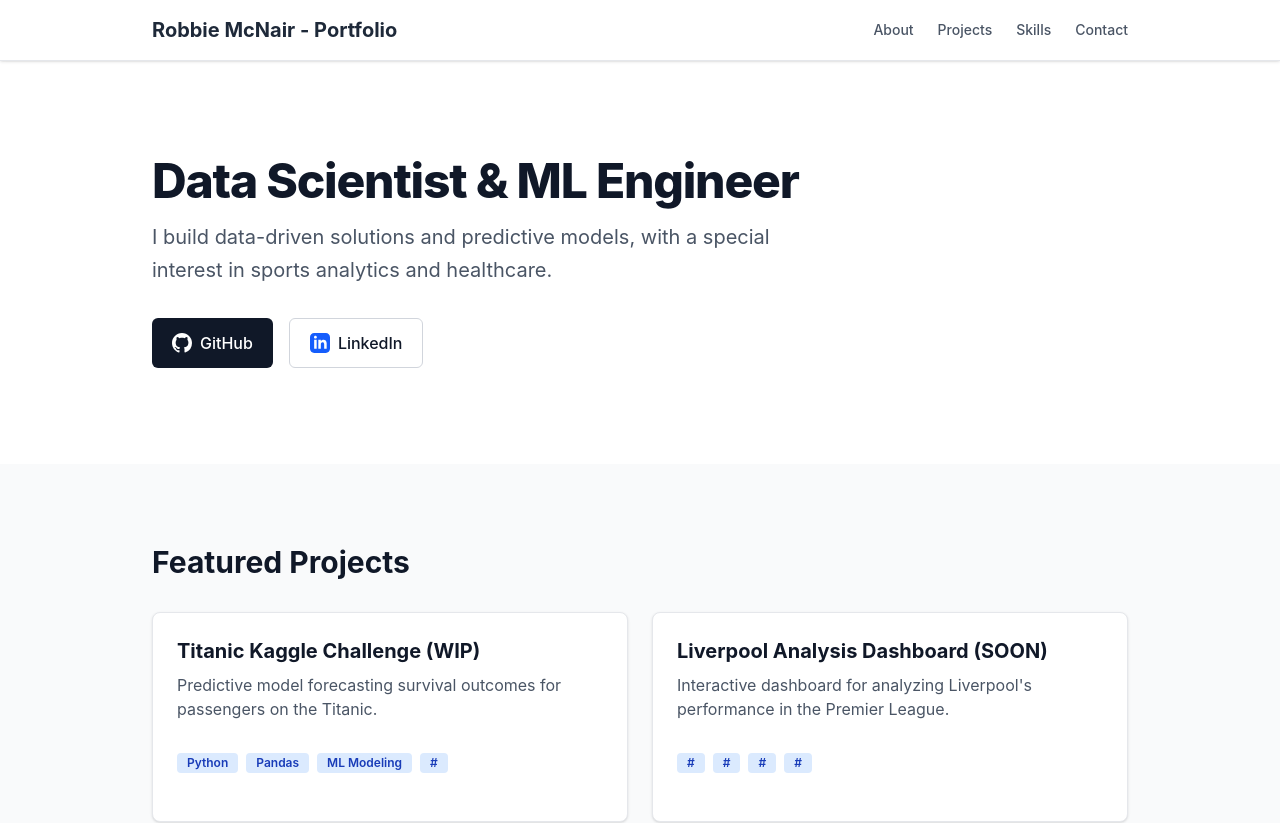
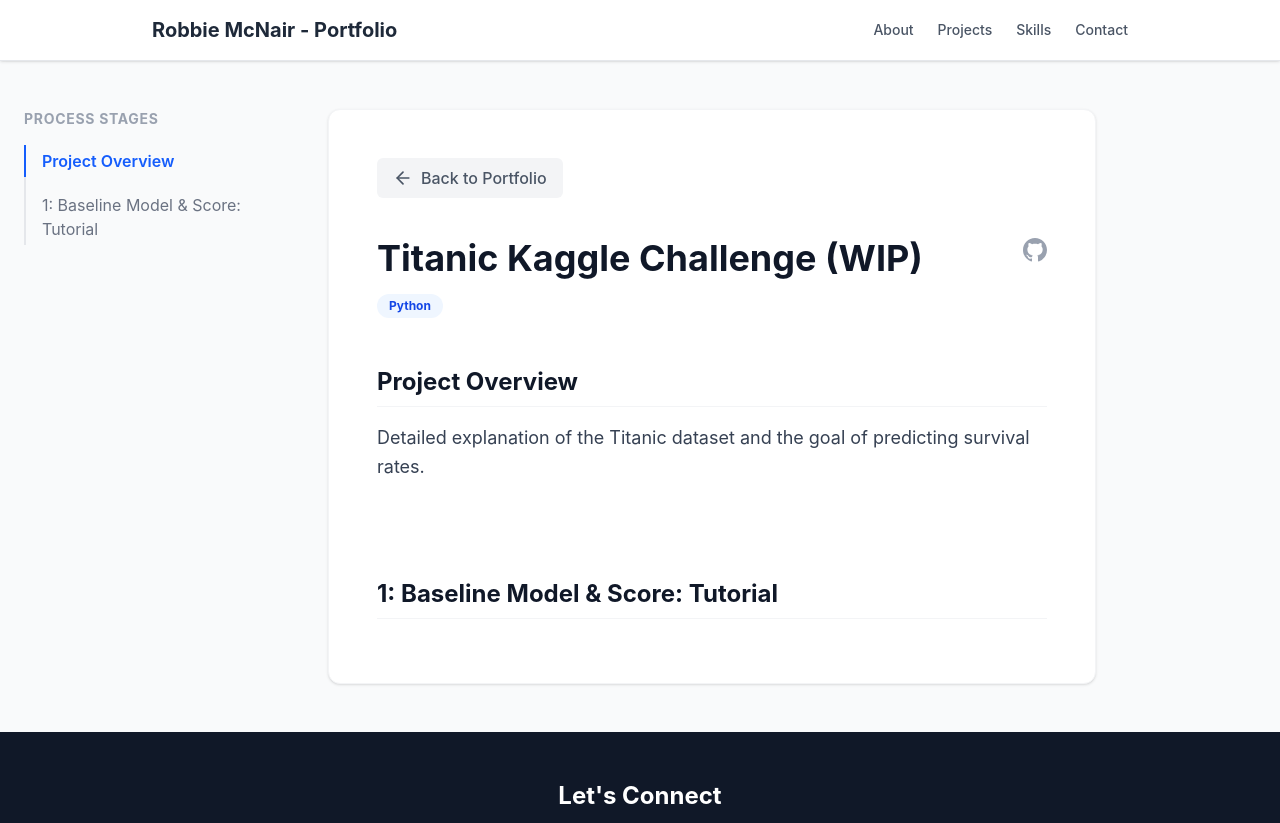
Before and after one commit to robmcn22/portfolio, a React (Vite) app: page /project/1 in a window 1280 px wide. Shown: the top 823 px of the page. Built offline with nearby package versions, Linux system fonts and the light colour scheme; the HTML template or start-up script is replaced by a standard one.

Commit message:
revamped website, added project details

```diff
--- a/package.json
+++ b/package.json
@@ -12,7 +12,8 @@
   "dependencies": {
     "lucide-react": "^1.37.0",
     "react": "^19.2.8",
-    "react-dom": "^19.2.8"
+    "react-dom": "^19.2.8",
+    "react-router-dom": "^7.18.3"
   },
   "devDependencies": {
     "@eslint/js": "^10.0.1",
--- a/src/App.jsx
+++ b/src/App.jsx
@@ -1,13 +1,15 @@
 import React from 'react';
+import { BrowserRouter as Router, Routes, Route } from 'react-router-dom';
 import Navbar from './components/Navbar';
 import Hero from './components/Hero';
 import Projects from './components/Projects';
 import Skills from './components/Skills';
 import Contact from './components/Contact';
+import ProjectDetail from './components/ProjectDetail';
 
-function App() {
-  return (
-    <div className="min-h-screen bg-white font-sans selection:bg-blue-200">
+// Extracted your original App return into a Home component
+const Home = () => (
+  <>
     <Navbar />
     <main>
       <Hero />
@@ -15,7 +17,19 @@ function App() {
       <Skills />
     </main>
     <Contact />
+  </>
+);
+
+function App() {
+  return (
+    <Router>
+      <div className="min-h-screen bg-white font-sans selection:bg-blue-200">
+        <Routes>
+          <Route path="/" element={<Home />} />
+          <Route path="/project/:id" element={<ProjectDetail />} />
+        </Routes>
       </div>
+    </Router>
   );
 }
 
--- a/src/components/Contact.jsx
+++ b/src/components/Contact.jsx
@@ -24,3 +24,5 @@ export default function Contact() {
     </footer>
   );
 }
+
+// return React.createElement()
--- a/src/components/Navbar.jsx
+++ b/src/components/Navbar.jsx
@@ -1,17 +1,30 @@
 // Fixed top navigation with smooth scrolling anchors (#about, #projects, #skills, #contact) and a mobile responsive menu toggle.
 
-import React from 'react';
+import React from "react";
 
 export default function Navbar() {
   return (
     <nav className="sticky top-0 z-10 bg-white border-b border-gray-200 shadow-sm">
       <div className="max-w-5xl mx-auto px-6 py-4 flex justify-between items-center">
-        <div className="font-bold text-xl text-gray-800">Robbie McNair - Portfolio</div>
+        <div className="font-bold text-xl text-gray-800">
+          Robbie McNair - Portfolio
+        </div>
         <div className="space-x-6 text-sm font-medium text-gray-600">
-          <a href="#about" className="hover:text-blue-600 transition-colors">About</a>
-          <a href="#projects" className="hover:text-blue-600 transition-colors">Projects</a>
-          <a href="#skills" className="hover:text-blue-600 transition-colors">Skills</a>
-          <a href="#contact" className="hover:text-blue-600 transition-colors">Contact</a>
+          <a href="/#about" className="hover:text-blue-600 transition-colors">
+            About
+          </a>
+          <a
+            href="/#projects"
+            className="hover:text-blue-600 transition-colors"
+          >
+            Projects
+          </a>
+          <a href="/#skills" className="hover:text-blue-600 transition-colors">
+            Skills
+          </a>
+          <a href="/#contact" className="hover:text-blue-600 transition-colors">
+            Contact
+          </a>
         </div>
       </div>
     </nav>
--- a/src/components/ProjectCard.jsx
+++ b/src/components/ProjectCard.jsx
@@ -1,6 +1,7 @@
 // A grid layout mapping through a centralized JSON data file containing your project metadata, tech stack badges, and links.
 
 import React from 'react';
+import { Link } from 'react-router-dom';
 import { Code, ExternalLink } from 'lucide-react';
 
 export default function ProjectCard({ project }) {
@@ -18,12 +19,14 @@ export default function ProjectCard({ project }) {
       </div>
 
       <div className="flex space-x-4 text-sm font-medium">
-        <a href={project.github} className="flex items-center text-gray-600 hover:text-gray-900">
-          {/*<Code size={16} className="mr-1" /> Code*/}
-        </a>
-        <a href={project.live} className="flex items-center text-blue-600 hover:text-blue-800">
-          {/*<ExternalLink size={16} className="mr-1" /> Live Demo*/}
-        </a>
+        {/* Changed from an <a> tag to a React Router <Link> */}
+        <Link to={`/project/${project.id}`} className="flex items-center text-gray-600 hover:text-gray-900">
+          <Code size={16} className="mr-1" /> View Full Process
+        </Link>
+
+        {/* <a href={project.live} className="flex items-center text-blue-600 hover:text-blue-800">
+          <ExternalLink size={16} className="mr-1" /> Live Demo
+        </a> */}
       </div>
     </div>
   );
--- /dev/null
+++ b/src/components/ProjectDetail.jsx
@@ -0,0 +1,121 @@
+import React, { useState, useEffect } from 'react';
+import { useParams, Link } from 'react-router-dom';
+import { ArrowLeft, ExternalLink } from 'lucide-react';
+import { projects } from '../data/projectsData';
+import Navbar from './Navbar';
+import Contact from './Contact';
+
+export default function ProjectDetail() {
+  const { id } = useParams();
+  const project = projects.find(p => p.id === parseInt(id));
+  const [activeSection, setActiveSection] = useState("");
+
+  useEffect(() => {
+    const observer = new IntersectionObserver(
+      (entries) => {
+        entries.forEach((entry) => {
+          if (entry.isIntersecting) {
+            setActiveSection(entry.target.id);
+          }
+        });
+      },
+      { rootMargin: "-20% 0px -75% 0px" }
+    );
+
+    project?.stages.forEach((stage) => {
+      const element = document.getElementById(stage.id);
+      if (element) observer.observe(element);
+    });
+
+    return () => observer.disconnect();
+  }, [project]);
+
+  if (!project) return <div className="p-20 text-center text-2xl">Project not found</div>;
+
+  return (
+    <div className="min-h-screen bg-gray-50 flex flex-col">
+      {/* 1. Reuse the global Navbar */}
+      <Navbar />
+
+      <div className="max-w-7xl mx-auto px-6 py-12 flex flex-col md:flex-row gap-12 w-full flex-grow">
+
+        {/* Interactive Sidebar */}
+        <aside className="w-full md:w-64 shrink-0">
+          <div className="sticky top-24">
+            <h3 className="text-sm font-bold text-gray-400 uppercase tracking-wider mb-4">Process Stages</h3>
+            <ul className="space-y-3 border-l-2 border-gray-200">
+              {project.stages.map((stage) => (
+                <li key={stage.id}>
+                  <a
+                    href={`#${stage.id}`}
+                    className={`block pl-4 py-1 border-l-2 -ml-[2px] transition-colors ${
+                      activeSection === stage.id
+                        ? "border-blue-600 text-blue-600 font-semibold"
+                        : "border-transparent text-gray-500 hover:text-gray-900"
+                    }`}
+                  >
+                    {stage.title}
+                  </a>
+                </li>
+              ))}
+            </ul>
+          </div>
+        </aside>
+
+        {/* Main Content Area */}
+        <main className="flex-grow max-w-3xl bg-white p-8 md:p-12 rounded-xl shadow-sm border border-gray-100">
+
+          {/* 2. Centralized Back Button */}
+          <div className="mb-10">
+            <Link
+              to="/"
+              className="inline-flex items-center text-gray-600 hover:text-blue-600 font-medium transition-colors bg-gray-100 hover:bg-blue-50 px-4 py-2 rounded-md"
+            >
+              <ArrowLeft size={20} className="mr-2" /> Back to Portfolio
+            </Link>
+          </div>
+
+          <div className="flex justify-between items-start mb-4">
+            <h1 className="text-4xl font-bold text-gray-900">{project.title}</h1>
+
+            {/* Project Links (GitHub / Live) moved next to the title */}
+            <div className="flex space-x-3">
+              <a href={project.github} title="View Source" className="text-gray-400 hover:text-gray-900 transition-colors">
+                <svg className="w-6 h-6 fill-current" viewBox="0 0 24 24">
+                  <path d="M12 0C5.37 0 0 5.37 0 12c0 5.31 3.435 9.795 8.205 11.385.6.105.825-.255.825-.57 0-.285-.015-1.23-.015-2.235-3.015.555-3.795-.735-4.035-1.41-.135-.345-.72-1.41-1.23-1.695-.42-.225-1.02-.78-.015-.795.945-.015 1.62.87 1.845 1.23 1.08 1.815 2.805 1.305 3.495.99.105-.78.42-1.305.765-1.605-2.67-.3-5.46-1.335-5.46-5.925 0-1.305.465-2.385 1.23-3.225-.12-.3-.54-1.53.12-3.18 0 0 1.005-.315 3.3 1.23.96-.27 1.98-.405 3-.405s2.04.135 3 .405c2.295-1.56 3.3-1.23 3.3-1.23.66 1.65.24 2.88.12 3.18.765.84 1.23 1.905 1.23 3.225 0 4.605-2.805 5.625-5.475 5.925.435.375.81 1.095.81 2.22 0 1.605-.015 2.895-.015 3.3 0 .315.225.69.825.57A12.02 12.02 0 0024 12c0-6.63-5.37-12-12-12z"/>
+                </svg>
+              </a>
+              {/* <a href={project.live} title="Live Demo" className="text-blue-500 hover:text-blue-700 transition-colors">
+                <ExternalLink size={24} />
+              </a> */}
+            </div>
+          </div>
+
+          <div className="flex flex-wrap gap-2 mb-12">
+            {project.techStack.map((tech, index) => (
+              <span key={index} className="bg-blue-50 text-blue-700 text-xs font-bold px-3 py-1 rounded-full">
+                {tech}
+              </span>
+            ))}
+          </div>
+
+          <div className="space-y-24">
+            {project.stages.map((stage) => (
+              <section id={stage.id} key={stage.id} className="scroll-mt-24">
+                <h2 className="text-2xl font-bold text-gray-900 mb-4 pb-2 border-b border-gray-100">
+                  {stage.title}
+                </h2>
+                <p className="text-gray-700 leading-relaxed text-lg">
+                  {stage.content}
+                </p>
+              </section>
+            ))}
+          </div>
+        </main>
+      </div>
+
+      {/* 3. Reuse the global Footer */}
+      <Contact />
+    </div>
+  );
+}
--- a/src/data/projectsData.js
+++ b/src/data/projectsData.js
@@ -4,16 +4,31 @@ export const projects = [
     id: 1,
     title: "Titanic Kaggle Challenge (WIP)",
     description: "Predictive model forecasting survival outcomes for passengers on the Titanic.",
-    techStack: ["Python", "Pandas", "ML Modeling", "#"],
-    github: "#",
-    live: "#"
+    techStack: ["Python"],
+    github: "https://github.com/robmcn22/portfolio",
+    live: "#",
+    // Full process page stages
+    stages: [
+      { id: "overview", title: "Project Overview", content: "Detailed explanation of the Titanic dataset and the goal of predicting survival rates." },
+      { id: "1", title: "1: Baseline Model & Score: Tutorial",
+        content: "" },
+      // { id: "modeling", title: "Model Selection", content: "Testing Random Forest, Logistic Regression, and XGBoost. Hyperparameter tuning details." },
+      // { id: "results", title: "Results & Deployment", content: "Final accuracy metrics and feature importance analysis." }
+    ]
   },
   {
     id: 2,
     title: "Liverpool Analysis Dashboard (SOON)",
     description: "Interactive dashboard for analyzing Liverpool's performance in the Premier League.",
-    techStack: ["#", "#", "#", "#"],
+    techStack: [""],
     github: "#",
-    live: "#"
+    live: "#",
+    // Full process page stages: UPDATE
+    stages: [
+      // { id: "overview", title: "Project Overview", content: "Detailed explanation of the Titanic dataset and the goal of predicting survival rates." },
+      // { id: "preprocessing", title: "Data Preprocessing", content: "How missing values were handled, feature engineering (e.g., extracting titles from names), and encoding categorical variables." },
+      // { id: "modeling", title: "Model Selection", content: "Testing Random Forest, Logistic Regression, and XGBoost. Hyperparameter tuning details." },
+      // { id: "results", title: "Results & Deployment", content: "Final accuracy metrics and feature importance analysis." }
+    ]
   }
 ];
```
Also changed, not shown: 1 other file (tests, documents, lock files or other folders). Lines whose indentation alone changed are shown as unchanged.
